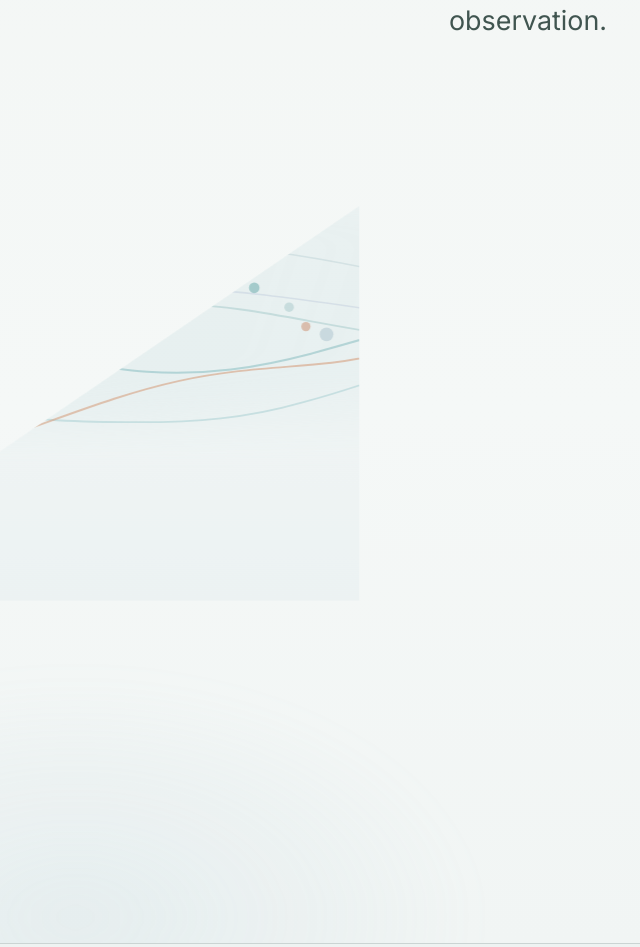
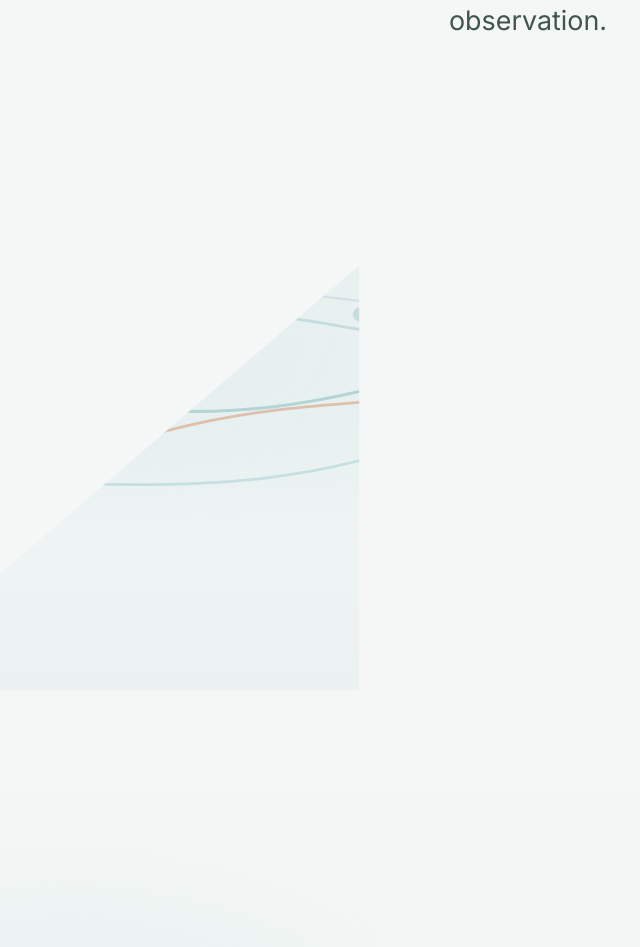
Before and after one commit to dulhara79/anxiety_research_website, a React (Vite) app in the folder research-website/: page / in a window 1280 px wide. Shown: the part 1125-2072 px from the top of the page, without its empty margins (168-808 px from the left). Built offline with nearby package versions, Linux system fonts and the light colour scheme.

Commit message:
style: fill context lower section with rising polygon

```diff
--- a/research-website/src/context.css
+++ b/research-website/src/context.css
@@ -1,20 +1,20 @@
 .context-section{position:relative;overflow:hidden;background:linear-gradient(180deg,#f3f6f4 0%,#f5f8f7 58%,#f1f5f4 100%);padding-top:132px;padding-bottom:0}
 .context-section::after{content:'';position:absolute;left:-14vw;bottom:-18%;width:66vw;height:40%;background:radial-gradient(ellipse at center,rgba(169,200,213,.16),rgba(169,200,213,0) 68%);filter:blur(18px);pointer-events:none}
-.context-layout{position:relative;z-index:1;display:grid;grid-template-columns:minmax(360px,.88fr) minmax(0,1.12fr);gap:clamp(54px,7vw,118px);align-items:start;min-height:590px}
+.context-layout{position:relative;z-index:1;display:grid;grid-template-columns:minmax(360px,.88fr) minmax(0,1.12fr);gap:clamp(54px,7vw,118px);align-items:start;min-height:690px}
 .context-copy-column{position:relative;z-index:4}
 .context-copy-column h2{max-width:620px;margin-top:20px;margin-bottom:0;font-size:clamp(4rem,5.6vw,6.5rem);line-height:.94;letter-spacing:-.055em}
 .context-detail-column{position:relative;min-width:0;padding-top:2px;z-index:4}
 .context-large-copy{max-width:820px;font-size:clamp(1.45rem,2.1vw,2.15rem);line-height:1.42;color:#405550}
-.context-diagonal-media{position:absolute;left:50%;bottom:-2px;width:100vw;height:470px;transform:translateX(-50%);z-index:1;opacity:.99}
-.context-diagonal-media .diagonal-media-band__surface{background:linear-gradient(180deg,rgba(243,247,246,0),rgba(220,236,236,.18))}
-.context-diagonal-media .diagonal-media-band__image{object-position:center 46%;transform:scale(1.08)}
+.context-diagonal-media{position:absolute;left:50%;bottom:-2px;width:100vw;height:560px;transform:translateX(-50%);z-index:1;opacity:.99}
+.context-full-width-polygon .diagonal-media-band__surface{clip-path:polygon(0 100%,100% 24%,100% 100%);background:linear-gradient(180deg,rgba(243,247,246,0),rgba(220,236,236,.18))}
+.context-full-width-polygon .diagonal-media-band__image{object-fit:cover;object-position:center 52%;transform:scale(1.34);transform-origin:58% 55%}
 .context-visual-wrap{position:absolute;top:265px;left:-43%;right:-9vw;margin:0;min-height:0;overflow:visible;isolation:isolate;pointer-events:none;z-index:1}
 .context-art-anchor{transform-origin:58% 48%}
 .context-longitudinal-art{display:block;width:116%;max-width:none;height:auto;opacity:.98;transform-origin:62% 55%;filter:saturate(.94) contrast(.98)}
 .context-art-glow{position:absolute;inset:25% 4% 4% 18%;background:radial-gradient(ellipse at center,rgba(113,185,198,.16),rgba(170,167,214,.08) 42%,rgba(243,246,244,0) 74%);filter:blur(24px);z-index:-1}
-.context-section-endcap{grid-column:1/-1;height:255px;pointer-events:none}
+.context-section-endcap{grid-column:1/-1;height:355px;pointer-events:none}
 @media(hover:hover) and (pointer:fine){.context-longitudinal-art{transition:transform .8s cubic-bezier(.22,1,.36,1),filter .5s ease}.context-section:hover .context-longitudinal-art{transform:translateY(-4px) scale(1.006);filter:saturate(1) contrast(1)}}
-@media(max-width:1180px){.context-layout{grid-template-columns:1fr;gap:38px;min-height:690px}.context-copy-column h2{max-width:850px;font-size:clamp(3.8rem,7.5vw,6rem)}.context-detail-column{display:block}.context-large-copy{font-size:clamp(1.3rem,2.3vw,1.85rem);max-width:820px}.context-diagonal-media{height:430px}.context-section-endcap{height:320px}}
-@media(max-width:900px){.context-section{padding-top:110px}.context-layout{gap:30px;min-height:680px}.context-copy-column h2{font-size:clamp(3.2rem,10vw,5rem);max-width:760px}.context-large-copy{max-width:760px}.context-diagonal-media{height:390px}.context-section-endcap{height:330px}}
-@media(max-width:600px){.context-section{padding-top:94px}.context-layout{gap:24px;min-height:620px}.context-copy-column h2{font-size:clamp(2.8rem,13vw,4.2rem);line-height:.97}.context-large-copy{font-size:1.15rem;line-height:1.52}.context-diagonal-media{height:330px}.context-diagonal-media .diagonal-media-band__image{transform:scale(1.16);object-position:56% 48%}.context-section-endcap{height:300px}}
-@media(prefers-reduced-motion:reduce){.context-longitudinal-art{transition:none!important;transform:none!important}}
+@media(max-width:1180px){.context-layout{grid-template-columns:1fr;gap:38px;min-height:760px}.context-copy-column h2{max-width:850px;font-size:clamp(3.8rem,7.5vw,6rem)}.context-detail-column{display:block}.context-large-copy{font-size:clamp(1.3rem,2.3vw,1.85rem);max-width:820px}.context-diagonal-media{height:520px}.context-full-width-polygon .diagonal-media-band__surface{clip-path:polygon(0 100%,100% 30%,100% 100%)}.context-section-endcap{height:390px}}
+@media(max-width:900px){.context-section{padding-top:110px}.context-layout{gap:30px;min-height:720px}.context-copy-column h2{font-size:clamp(3.2rem,10vw,5rem);max-width:760px}.context-large-copy{max-width:760px}.context-diagonal-media{height:450px}.context-full-width-polygon .diagonal-media-band__surface{clip-path:polygon(0 100%,100% 40%,100% 100%)}.context-full-width-polygon .diagonal-media-band__image{transform:scale(1.24);object-position:56% 52%}.context-section-endcap{height:350px}}
+@media(max-width:600px){.context-section{padding-top:94px}.context-layout{gap:24px;min-height:650px}.context-copy-column h2{font-size:clamp(2.8rem,13vw,4.2rem);line-height:.97}.context-large-copy{font-size:1.15rem;line-height:1.52}.context-diagonal-media{height:360px}.context-full-width-polygon .diagonal-media-band__surface{clip-path:polygon(0 100%,100% 52%,100% 100%)}.context-full-width-polygon .diagonal-media-band__image{transform:scale(1.18);object-position:60% 50%}.context-section-endcap{height:290px}}
+@media(prefers-reduced-motion:reduce){.context-longitudinal-art{transition:none!important;transform:none!important}.context-full-width-polygon .diagonal-media-band__image{transform:none!important}}
```
